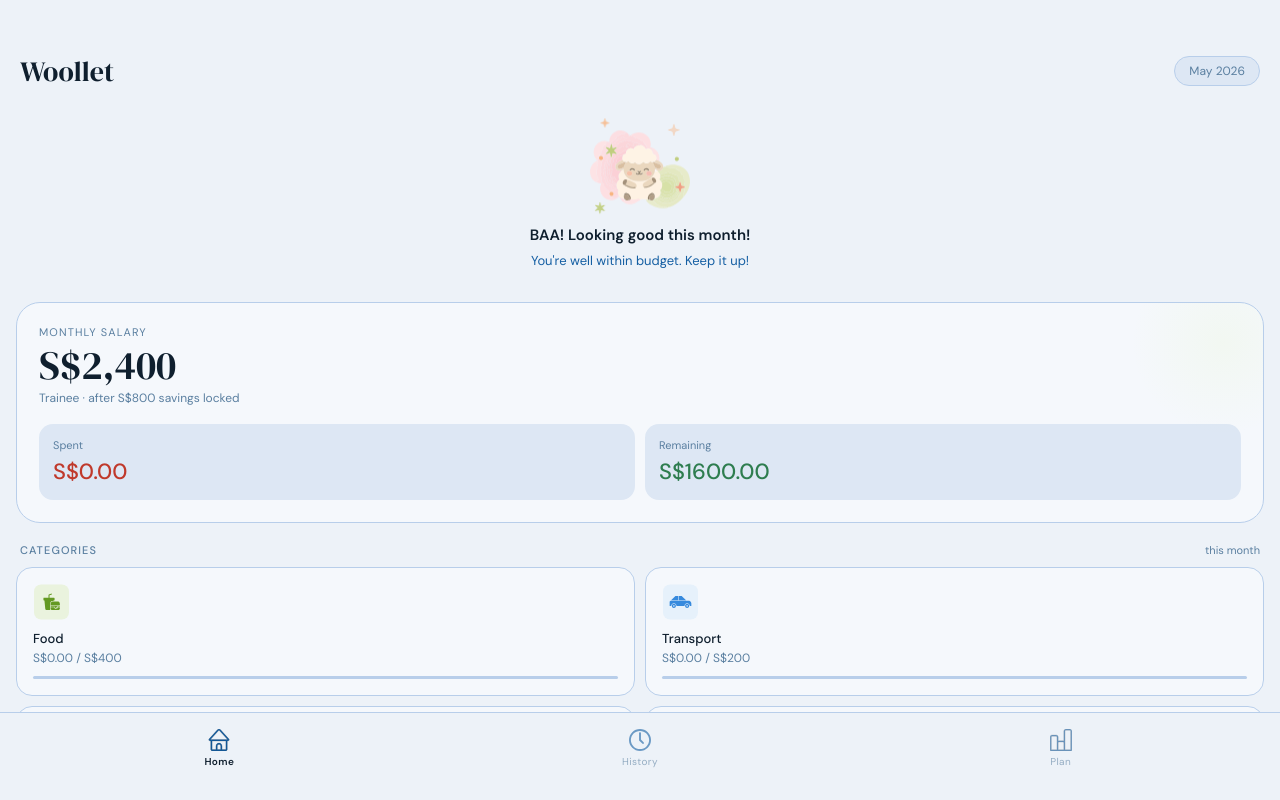
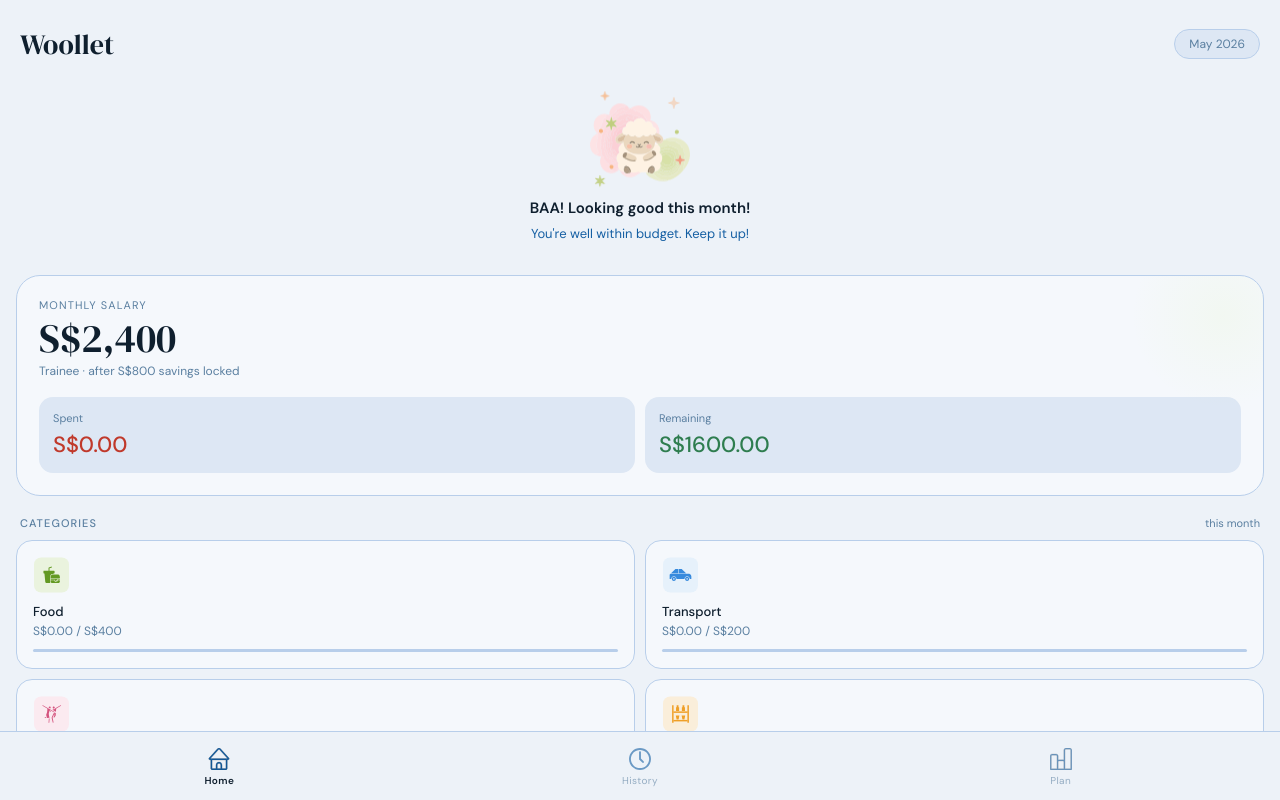
Before and after one commit to leowsimin/Woollet, a React (Vite) app: page / in a window 1280 px wide. Built offline with nearby package versions, Linux system fonts and the light colour scheme.

Commit message:
Fixed: Weird Spacing at navBar and topBar

```diff
--- a/src/index.css
+++ b/src/index.css
@@ -55,7 +55,7 @@ input  { font-family: var(--font-sans); }
   display: flex;
   align-items: center;
   justify-content: space-between;
-  padding: 52px 20px 0;
+  padding: 25px 20px 0;
   flex-shrink: 0;
 }
 .topbar h1 {
@@ -122,10 +122,11 @@ input  { font-family: var(--font-sans); }
   display: flex;
   border-top: 1px solid var(--border);
   background: var(--bg);
-  padding: 8px 12px 24px;
+  padding: 8px 12px 5px;
   gap: 6px;
   flex-shrink: 0;
 }
+
 .nav-btn {
   flex: 1;
   display: flex;
```
